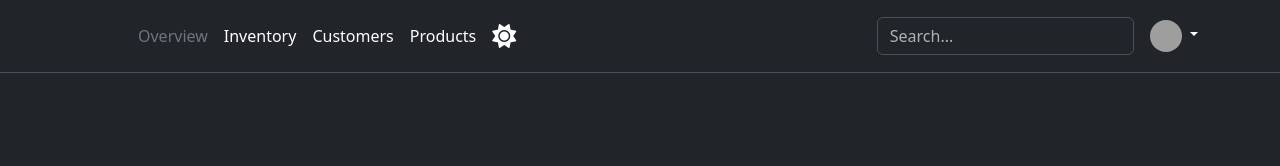
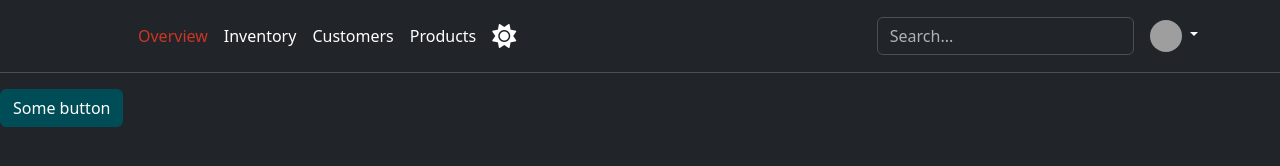
Before and after one commit to abzy128/soft-dev-front, a website with bundled scripts: page index.html in a window 1280 px wide. Built offline with nearby package versions, Linux system fonts and the light colour scheme; grey boxes are pictures that could not be loaded.

Commit message:
Change Bootstrap colors

```diff
--- a/index.html
+++ b/index.html
@@ -5,7 +5,7 @@
     <meta name="viewport" content="width=device-width, initial-scale=1.0" />
     <meta />
     <title>SoftDev</title>
-    <link rel="stylesheet" href="./css/styles.css">
+    <link rel="stylesheet" href="css/styles.css">
 
   </head>
   <body>
@@ -90,7 +90,7 @@
         </div>
       </div>
     </header>
-
+    <button class="btn btn-primary">Some button</button>
     <script
       src="https://code.jquery.com/jquery-3.7.1.js"
       integrity="sha256-eKhayi8LEQwp4NKxN+CfCh+3qOVUtJn3QNZ0TciWLP4="
@@ -100,6 +100,6 @@
       src="https://kit.fontawesome.com/1a3bfbfb0f.js"
       crossorigin="anonymous"
     ></script>
-    <script type="module" src="./js/main.js"></script>
+    <script type="module" src="js/main.js"></script>
   </body>
 </html>
--- a/package.json
+++ b/package.json
@@ -5,6 +5,7 @@
   "private": false,
   "repository": "abzy128/soft-dev-front",
   "license": "MIT",
+  "type": "module",
   "scripts": {
     "build": "npm run css",
     "css-compile": "sass --style compressed --source-map --embed-sources --no-error-css --load-path=node_modules scss/:css/",
--- a/scss/styles.scss
+++ b/scss/styles.scss
@@ -1 +1,13 @@
+$white: #ffffff;
+
+$theme-colors: (
+    "light":      #191a1b,
+    "dark":       #12121d,
+    "primary":    #004d57,
+    "secondary":  #cc3524,
+    "info":       #bd9f33,
+    "success":    #00a54e,
+    "warning":    #eac800,
+    "danger":     #f40027,
+);
 @import "bootstrap/scss/bootstrap";
```
Also changed, not shown: css/styles.css, 2 other files.
